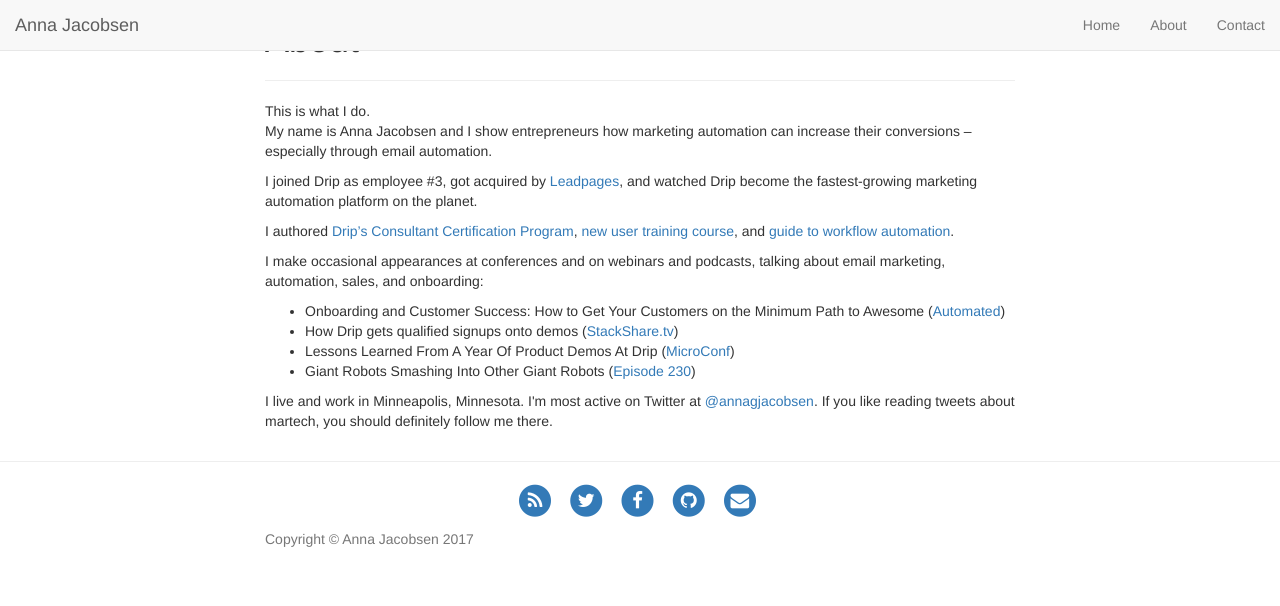
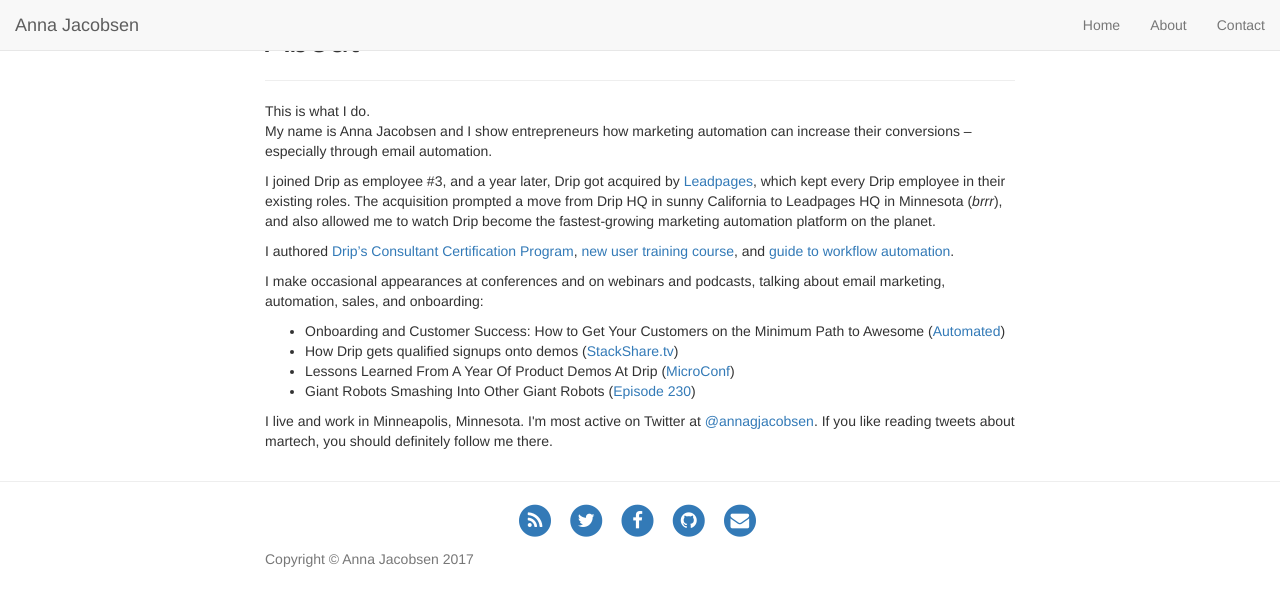
Before and after one commit to annaj/annaj, a Jekyll site: the page built from about.html, in a window 1280 px wide. Shown: the top 606 px of the page. Built offline with Jekyll 4.4.1, drawn with Linux system fonts in a browser that asks for light colours; nearby versions of some CDN libraries; library files that are not in the unit come from our copies.

Commit message:
Updated bio

```diff
--- a/about.html
+++ b/about.html
@@ -7,7 +7,7 @@ header-img: "img/about-bg.jpg"
 
 <p>My name is Anna Jacobsen and I show entrepreneurs how marketing automation can increase their conversions – especially through email automation.</p>
 
-<p>I joined Drip as employee #3, got acquired by <a href="https://www.leadpages.net/">Leadpages</a>, and watched Drip become the fastest-growing marketing automation platform on the planet.</p>
+<p>I joined Drip as employee #3, and a year later, Drip got acquired by <a href="https://www.leadpages.net/">Leadpages</a>, which kept every Drip employee in their existing roles. The acquisition prompted a move from Drip HQ in sunny California to Leadpages HQ in Minnesota (<em>brrr</em>), and also allowed me to watch Drip become the fastest-growing marketing automation platform on the planet.</p>
 
 <p>I authored <a href="https://www.convertedu.com/courses/drip-consultant-certification/">Drip’s Consultant Certification Program</a>, <a href="https://www.convertedu.com/courses/drip-getting-started/">new user training course</a>, and <a href="https://gumroad.com/l/dripworkflows">guide to workflow automation</a>.</p>
 
```
